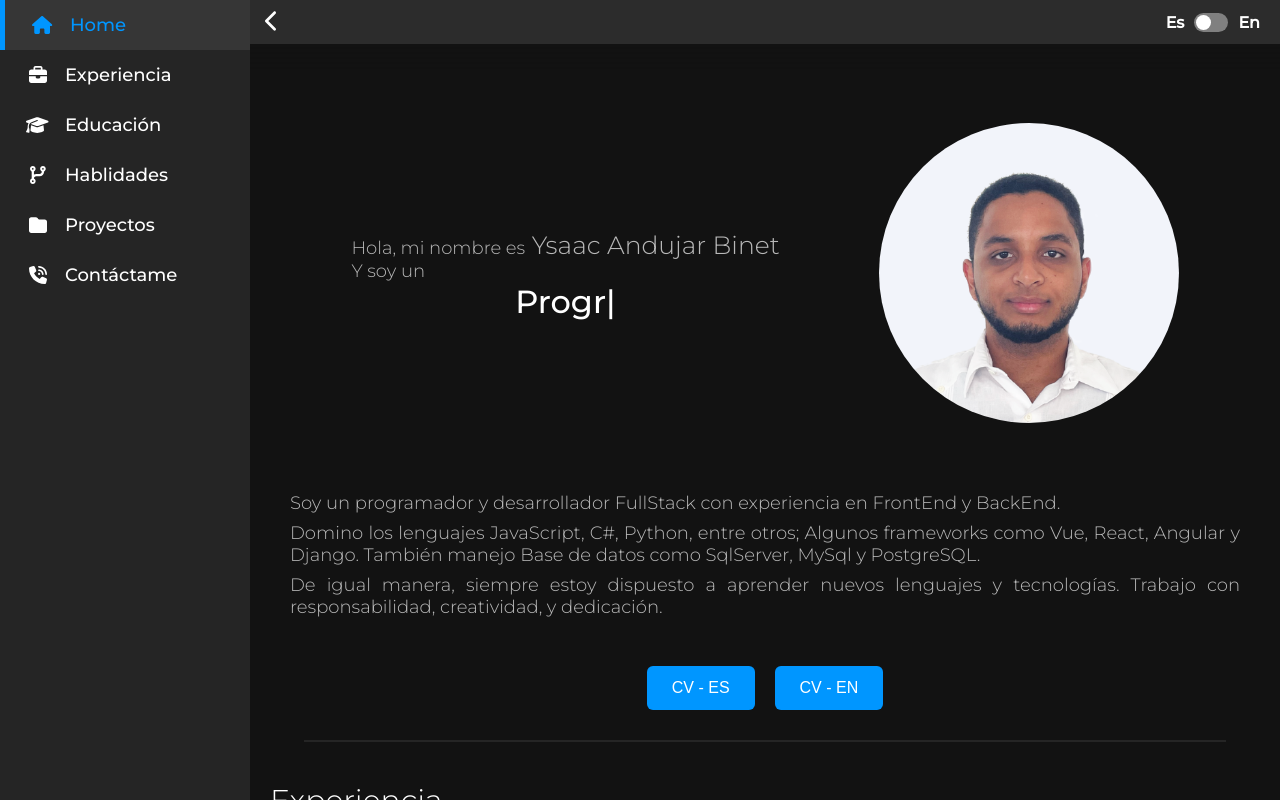
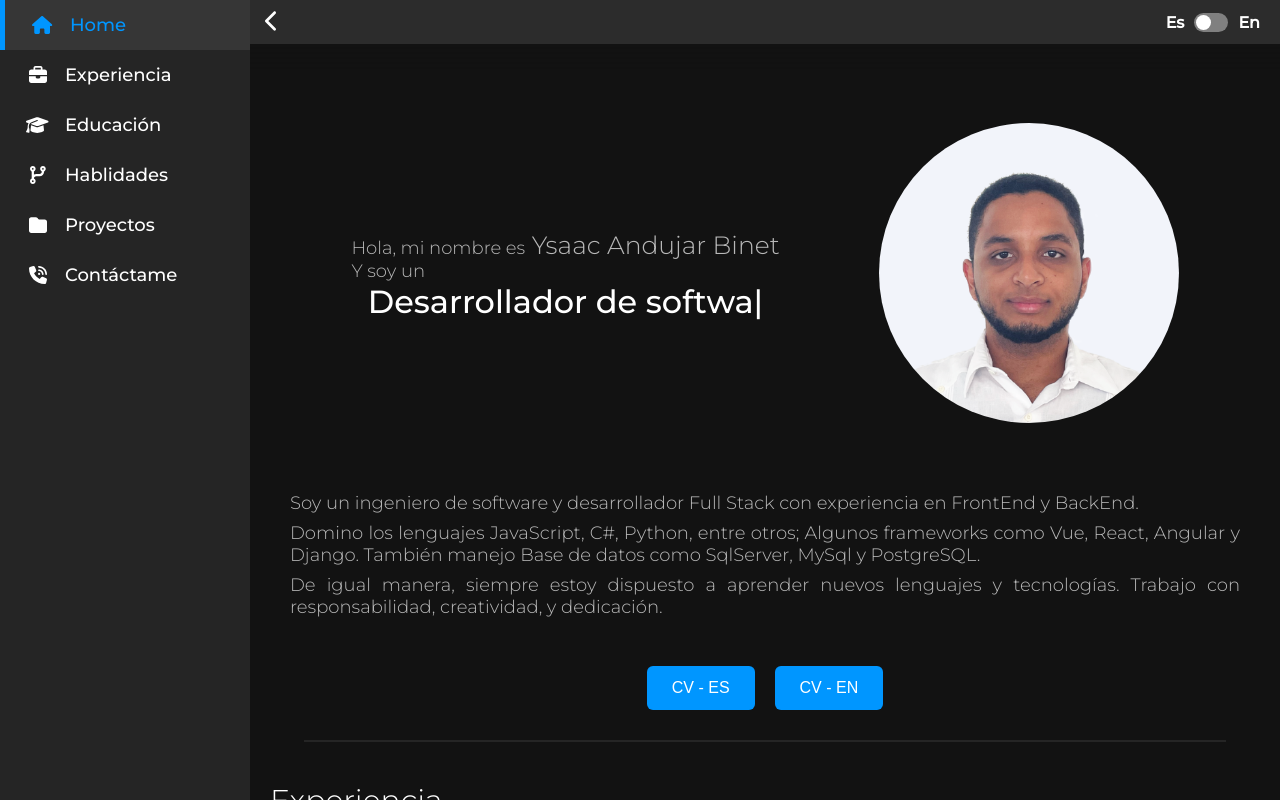
Before and after one commit to YsaacAndujar/website2, a React (Create React App) app: page / in a window 1280 px wide. Built offline with nearby package versions, Linux system fonts and the light colour scheme.

Commit message:
software engineer change

```diff
--- a/src/components/Experience/Experience.tsx
+++ b/src/components/Experience/Experience.tsx
@@ -29,8 +29,8 @@ const jobs: Array<jobInterface> = [
       en: "Codika",
     },
     position: {
-      es: "Desarrollador Full Stack",
-      en: "Full Stack Developer",
+      es: "Ingeniero de software",
+      en: "Software Engineer",
     },
     summary: {
       es: "Crear diferentes proyectos para grandes empresas como: Centro Cuesta Nacional , Banco Popular Dominicano, Bondelic, SkyHigh, Metaldom, Analisa, Seprisa, entre otras.",
@@ -47,8 +47,8 @@ const jobs: Array<jobInterface> = [
       en: "Kalifika",
     },
     position: {
-      es: "Desarrollador Full Stack",
-      en: "Full Stack Developer",
+      es: "Ingeniero de software",
+      en: "Software Engineer",
     },
     summary: {
       es: "Desarrollar un BackOffice y Backend para Kalifka, junto con la implementación de la lógica de negocio de la aplicación.",
@@ -65,8 +65,8 @@ const jobs: Array<jobInterface> = [
       en: "Tennos Business",
     },
     position: {
-      es: "Desarrollador Full Stack",
-      en: "Full Stack Developer",
+      es: "Ingeniero de software",
+      en: "Software Engineer",
     },
     summary: {
       es: "Trabajé dando soporte y creando nuevos módulos para el crm MagyNet y la aplicación MagyPago",
--- a/src/components/Home/Home.tsx
+++ b/src/components/Home/Home.tsx
@@ -23,12 +23,12 @@ const Home = () => {
   };
   const summary: { [key: string]: Array<string> } = {
     es: [
-      "Soy un programador y desarrollador FullStack con experiencia en FrontEnd y BackEnd.",
+      "Soy un ingeniero de software y desarrollador Full Stack con experiencia en FrontEnd y BackEnd.",
       "Domino los lenguajes JavaScript, C#, Python, entre otros; Algunos frameworks como Vue, React, Angular y Django. También manejo Base de datos como SqlServer, MySql y PostgreSQL.",
       "De igual manera, siempre estoy dispuesto a aprender nuevos lenguajes y tecnologías. Trabajo con responsabilidad, creatividad, y dedicación.",
     ],
     en: [
-      "I am a FullStack developer with experience in FrontEnd and BackEnd.",
+      "I am a software engineer and a Full Stack developer with experience in FrontEnd and BackEnd.",
       "I know several languages such as JavaScript, C# and Python; Some frameworks like Vue, React, Angular and Django. I also manage Databases such as SqlServer, MySql and PostgreSQL.",
       "In the same way, I am always willing to learn new languages and technologies. I work with responsibility, creativity, and dedication.",
     ],
@@ -37,18 +37,16 @@ const Home = () => {
   useEffect(() => {
     const x: { [key: string]: Array<string> } = {
       es: [
+        "Ingeniero de Software",
         "Desarrollador de software",
         "Programador",
-        "Tecnólogo en software",
         "Desarrollador FullStack",
-        "Estudiante Ing. Software",
       ],
       en: [
+        "Software Engineer",
         "Software Developer",
         "Programmer",
-        "Software Technician",
         "Full Stack Developer",
-        "Software Engineer",
       ],
     };
     setTypedWord(x[Language]);
--- a/src/components/Proyects/Proyects.tsx
+++ b/src/components/Proyects/Proyects.tsx
@@ -43,7 +43,7 @@ const proyects: Array<proyectInterface> = [
     },
     summary: {
       es: [
-        'Plataforma Kalifika"',
+        'Plataforma Kalifika',
         "BackOffice para un buró de crédito digital que simplifica el análisis de datos crediticios de clientes. Ofrece gestión de usuarios, herramientas de análisis de crédito, generación de informes personalizados, herramientas de comunicación y auditoría de actividades.",
       ],
       en: [
```
